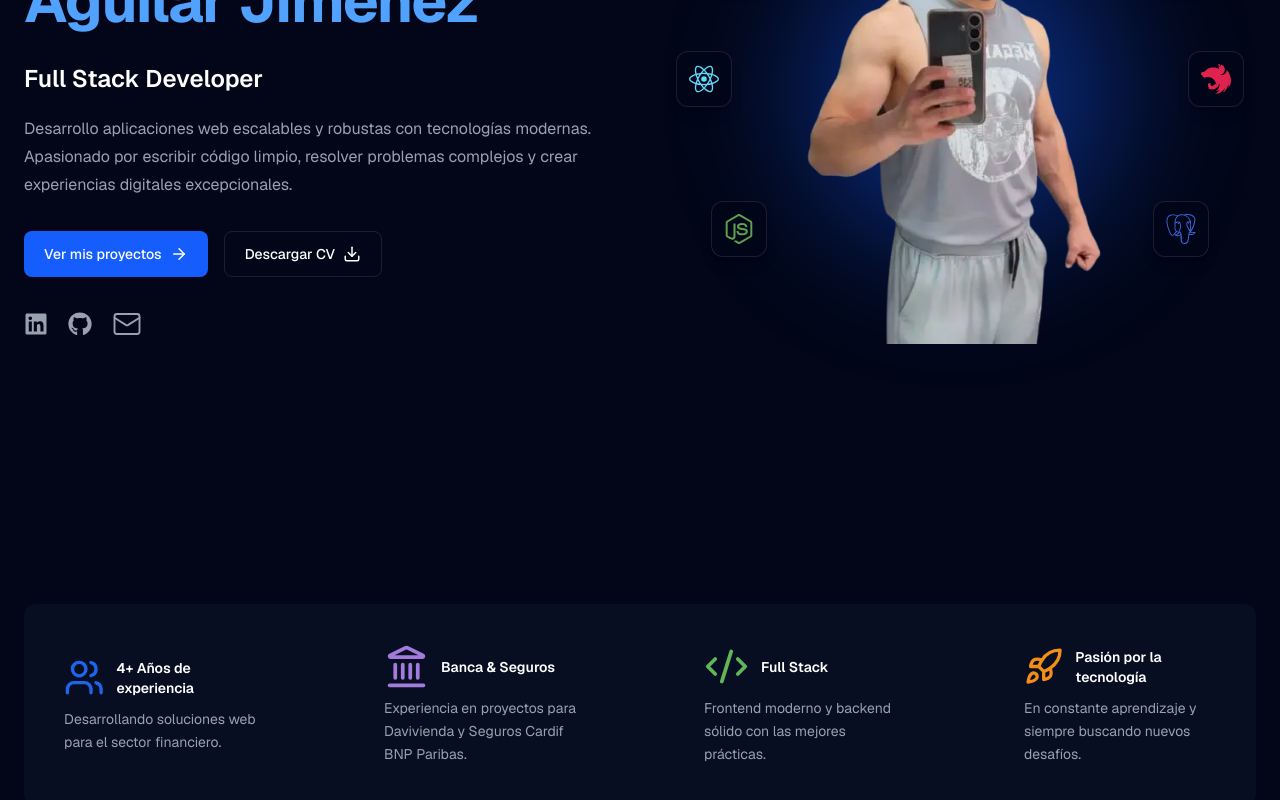
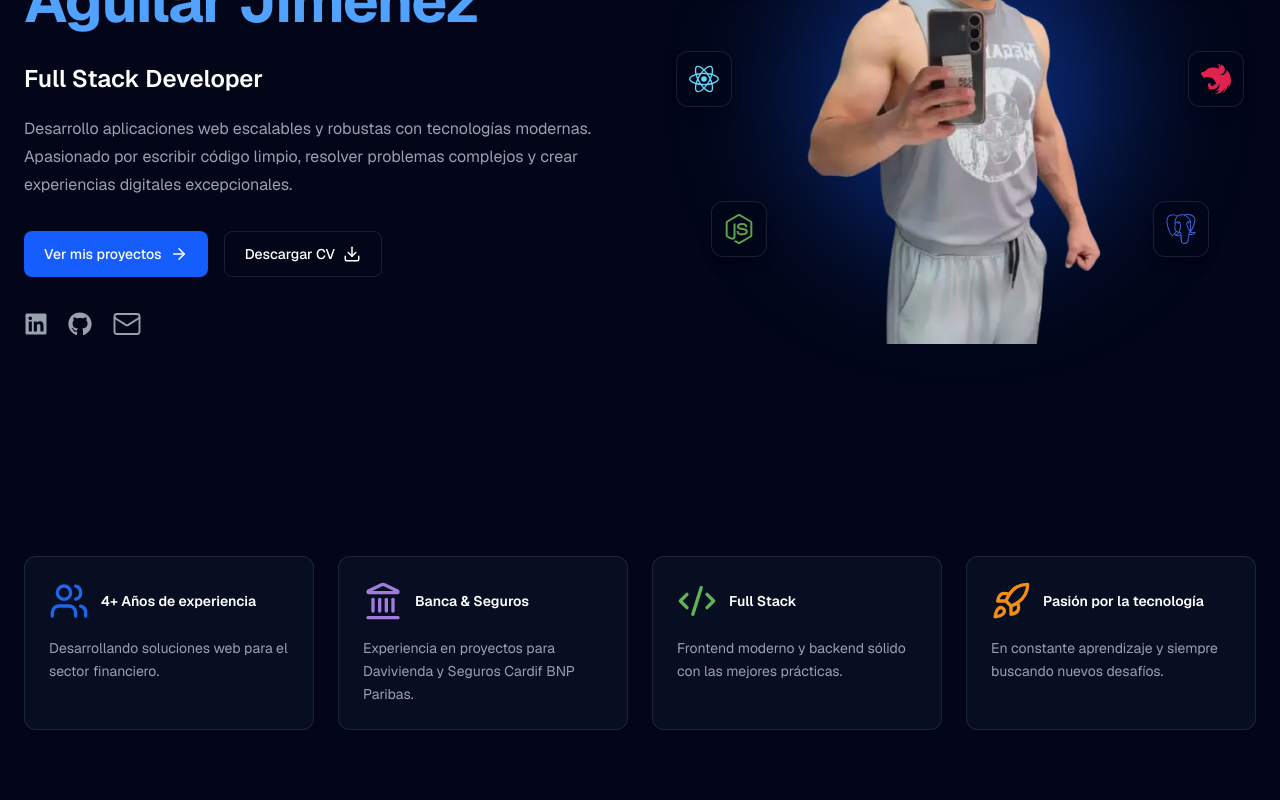
Before and after one commit to joansaguilarj1/portfolio, a Next.js app: page / in a window 1280 px wide. Shown: the part 340-1140 px from the top of the page. Built offline with nearby package versions, Linux system fonts and the light colour scheme.

Commit message:
feat: se ajusta seccion about

```diff
--- a/src/components/About.tsx
+++ b/src/components/About.tsx
@@ -1,40 +1,65 @@
 import { Landmark, Users, CodeXml, Rocket } from "lucide-react";
 
 const aboutItems = [
-    { name: "Experiencia", title: "4+ Años de experiencia", description: "Desarrollando soluciones web para el sector financiero.", icon: Users, color: "#1e65eb" },
-    { name: "Area", title: "Banca & Seguros", description: "Experiencia en proyectos para Davivienda y Seguros Cardif BNP Paribas.", icon: Landmark, color: "#A27BDC" },
-    { name: "Stack", title: "Full Stack", description: "Frontend moderno y backend sólido con las mejores prácticas.", icon: CodeXml, color: "#5FB558" },
-    { name: "Tecnologia", title: "Pasión por la tecnología", description: "En constante aprendizaje y siempre buscando nuevos desafíos.", icon: Rocket, color: "#F28E16" },
+  {
+    name: "Experiencia",
+    title: "4+ Años de experiencia",
+    description:
+      "Desarrollando soluciones web para el sector financiero.",
+    icon: Users,
+    color: "#1e65eb",
+  },
+  {
+    name: "Area",
+    title: "Banca & Seguros",
+    description:
+      "Experiencia en proyectos para Davivienda y Seguros Cardif BNP Paribas.",
+    icon: Landmark,
+    color: "#A27BDC",
+  },
+  {
+    name: "Stack",
+    title: "Full Stack",
+    description:
+      "Frontend moderno y backend sólido con las mejores prácticas.",
+    icon: CodeXml,
+    color: "#5FB558",
+  },
+  {
+    name: "Tecnologia",
+    title: "Pasión por la tecnología",
+    description:
+      "En constante aprendizaje y siempre buscando nuevos desafíos.",
+    icon: Rocket,
+    color: "#F28E16",
+  },
 ];
-
 
 export default function About() {
   return (
     <section
       id="sobre-mi"
-            className="relative min-h-screen overflow-hidden bg-slate-950 pt-16">
-            <div className="mx-auto flex min-h-[calc(100vh-30rem)] max-w-7xl items-center px-6 py-20">
-                <div className="grid w-full gap-12 lg:grid-cols-4 lg:items-center bg-slate-900/50 rounded-xl  ">
+      className="relative overflow-hidden bg-slate-950 py-24"
+    >
+      <div className="mx-auto max-w-7xl px-6">
+        <div className="grid w-full grid-cols-1 gap-6 md:grid-cols-2 lg:grid-cols-4">
+          {aboutItems.map((item) => (
+            <div
+              key={item.name}
+              className="rounded-xl border border-white/10 bg-slate-900/50 p-6"
+            >
+              <div className="mb-4 flex items-center gap-3">
+                <item.icon size={40} color={item.color} />
 
-                    {/* abouts */}
-
-                    {aboutItems.map((item) => (
-
-                        <div key={item.name} className="flex flex-col gap-2 p-10 rounded-xl">
-                            <div className="flex items-center gap-3" >
-                                <item.icon
-                                    size={45}
-                                    color={item.color}
-                                />
-                                <h2 className="text-sm font-semibold text-white" >
+                <h2 className="text-sm font-semibold text-white">
                   {item.title}
                 </h2>
               </div>
-                            <p className="text-sm font-normal text-gray-400 leading-relaxed">
+
+              <p className="text-sm leading-relaxed text-gray-400">
                 {item.description}
               </p>
             </div>
-
           ))}
         </div>
       </div>
--- /dev/null
+++ b/src/components/Test.tsx
@@ -0,0 +1,21 @@
+import { Code2 } from "lucide-react";
+
+export default function Test() {
+  return (
+    <div className="flex flex-col gap-2 p-4 bg-slate-900/50 rounded-xl border border-white/5">
+      {/* 1. Fila para el Ícono y el Título */}
+      <div className="flex items-center gap-3">
+        <Code2 className="w-6 h-6 text-blue-400 shrink-0" />
+        <h3 className="text-lg font-semibold text-white">
+          Desarrollo Full Stack
+        </h3>
+      </div>
+
+      {/* 2. Párrafo descriptivo debajo */}
+      <p className="text-sm text-slate-400 leading-relaxed">
+        Diseño y construcción de aplicaciones web completas utilizando React,
+        Next.js y bases de datos relacionales o no relacionales.
+      </p>
+    </div>
+  );
+}
```
Lines whose indentation alone changed are shown as unchanged.
